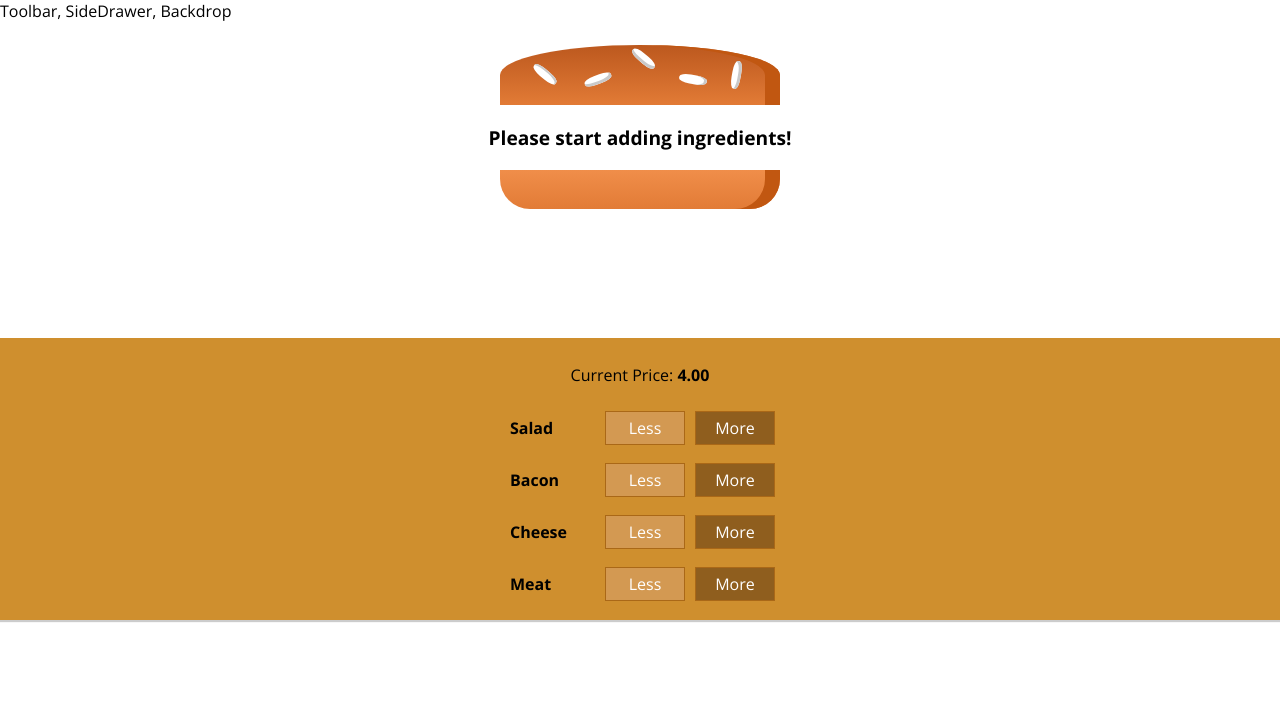
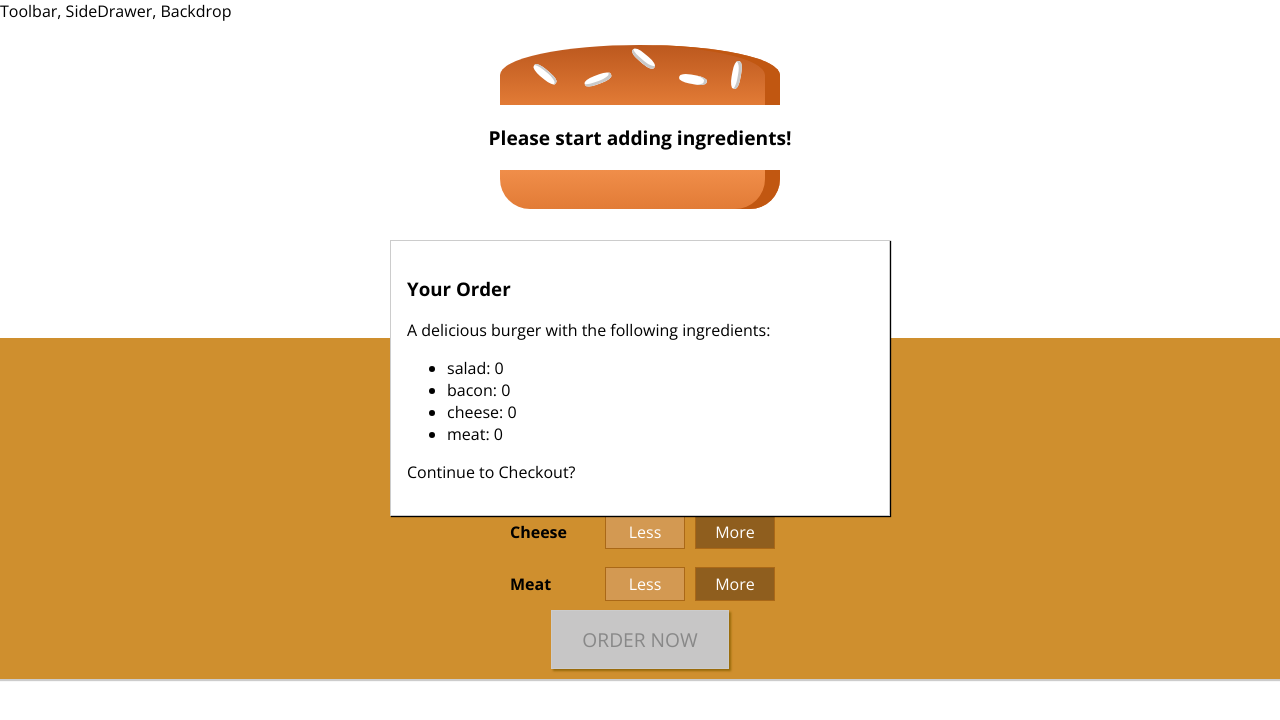
Before and after one commit to vbuirski/react-burger-builder, a React (Create React App) app: page / in a window 1280 px wide. Shown: the top 720 px of the page. Built offline with nearby package versions, Linux system fonts and the light colour scheme.

Commit message:
adding order summary modal

```diff
--- a/src/components/Burger/BuildControls/BuildControls.js
+++ b/src/components/Burger/BuildControls/BuildControls.js
@@ -21,8 +21,11 @@
                 removed={() => props.ingredientRemoved(ctrl.type)}
                 disabled={props.disabled[ctrl.type]}
                 price={props.totalPrice}
-                />
+            />
         ))}
+        <button
+            className={classes.OrderButton}
+            disabled={!props.purchasable}>ORDER NOW</button>
     </div>
 );
 
--- a/src/components/Burger/BuildControls/BuildControls.module.css
+++ b/src/components/Burger/BuildControls/BuildControls.module.css
@@ -8,3 +8,44 @@
     margin: auto;
     padding: 10px 0;
 }
+
+.OrderButton {
+    background-color: #DAD735;
+    outline: none;
+    cursor: pointer;
+    border: 1px solid #966909;
+    color: #966909;
+    font-family: inherit;
+    font-size: 1.2em;
+    padding: 15px 30px;
+    box-shadow: 2px 2px 2px #966909;
+}
+
+.OrderButton:hover, .OrderButton:active {
+    background-color: #A0DB41;
+    border: 1px solid #966909;
+    color: #966909;
+}
+
+.OrderButton:disabled {
+    background-color: #C7C6C6;
+    cursor: not-allowed;
+    border: 1px solid #ccc;
+    color: #888888;
+}
+
+.OrderButton:not(:disabled) {
+    animation: enable 0.3s linear;
+}
+
+@keyframes enable {
+    0% {
+        transform: scale(1);
+    }
+    60% {
+        transform: scale(1.1);
+    }
+    100% {
+        transform: scale(1);
+    }
+}
--- /dev/null
+++ b/src/components/Burger/OrderSummary/OrderSummary.js
@@ -0,0 +1,25 @@
+import React from 'react';
+
+import Aux from '../../../hoc/Aux';
+
+const orderSummary = (props) => {
+    const ingredientSummary = Object.keys(props.ingredients)
+        .map(igKey => {
+        return (
+            <li key={igKey} >
+                <span style={{ textTransform: 'capitalize'}}></span>{igKey}: {props.ingredients[igKey]}
+            </li>)
+        } );
+    return (
+        <Aux>
+            <h3>Your Order</h3>
+            <p>A delicious burger with the following ingredients:</p>
+            <ul>
+                {ingredientSummary}
+            </ul>
+            <p>Continue to Checkout?</p>
+        </Aux>
+    );
+};
+
+export default orderSummary;
--- /dev/null
+++ b/src/components/UI/Modal/Modal.js
@@ -0,0 +1,10 @@
+import React from 'react';
+import classes from './Modal.module.css';
+
+const modal = (props) => (
+    <div className={classes.Modal}>
+        {props.children}
+    </div>
+);
+
+export default modal;
--- /dev/null
+++ b/src/components/UI/Modal/Modal.module.css
@@ -0,0 +1,20 @@
+.Modal {
+    position: fixed;
+    z-index: 500;
+    background-color: white;
+    width: 70%;
+    border: 1px solid #ccc;
+    box-shadow: 1px 1px 1px black;
+    padding: 16px;
+    left: 15%;
+    top: 30%;
+    box-sizing: border-box;
+    transition: all 0.3s ease-out;
+}
+
+@media (min-width: 600px) {
+    .Modal {
+        width: 500px;
+        left: calc(50% - 250px);
+    }
+}
--- a/src/containers/BurgerBuilder/BurgerBuilder.js
+++ b/src/containers/BurgerBuilder/BurgerBuilder.js
@@ -3,6 +3,8 @@
 import Aux from '../../hoc/Aux';
 import Burger from '../../components/Burger/Burger';
 import BuildControls from '../../components/Burger/BuildControls/BuildControls';
+import Modal from '../../components/UI/Modal/Modal';
+import OrderSummary from '../../components/Burger/OrderSummary/OrderSummary';
 
 const INGREDIENT_PRICES = {
     salad: 0.5,
@@ -20,10 +22,22 @@
             cheese: 0,
             meat: 0
         },
-        totalPrice: 4
+        totalPrice: 4,
+        purchasable: false
     }
 
-    addIngredientHandler = (type) => {
+    updatePurchaseState (ingredients) {
+        const sum = Object.keys( ingredients )
+            .map(igKey => {
+                return ingredients[igKey]
+            } )
+            .reduce( ( sum, el ) => {
+                return sum + el;
+            }, 0);
+        this.setState( { purchasable: sum > 0 } );
+    }
+
+    addIngredientHandler = ( type ) => {
         const oldCount = this.state.ingredients[type];
         const updatedCount = oldCount + 1;
         const updatedIngredients = {
@@ -36,7 +50,7 @@
         this.setState({totalPrice: newPrice, ingredients: updatedIngredients});
     }
 
-    removeIngredientHandler = (type) => {
+    removeIngredientHandler = ( type ) => {
         const oldCount = this.state.ingredients[type];
         if (oldCount <= 0) {
             return;
@@ -49,8 +63,8 @@
         const priceDeduction = INGREDIENT_PRICES[type];
         const oldPrice = this.state.totalPrice;
         const newPrice = oldPrice - priceDeduction;
-        this.setState({totalPrice: newPrice, ingredients: updatedIngredients});
-
+        this.setState( { totalPrice: newPrice, ingredients: updatedIngredients } );
+        this.updatePurchaseState(updatedIngredients);
     }
 
     render () {
@@ -62,11 +76,15 @@
         }
         return (
             <Aux>
+                <Modal>
+                    <OrderSummary ingredients={this.state.ingredients}/>
+                </Modal>
                 <Burger ingredients={this.state.ingredients} />
                 <BuildControls
                     ingredientAdded={this.addIngredientHandler}
                     ingredientRemoved={this.removeIngredientHandler}
                     disabled={disabledInfo}
+                    purchasable={this.state.purchasable}
                     price={this.state.totalPrice}
                     />
             </Aux>
```
Also changed, not shown: src/components/UI/Backdrop/Backdrop.js (added).
